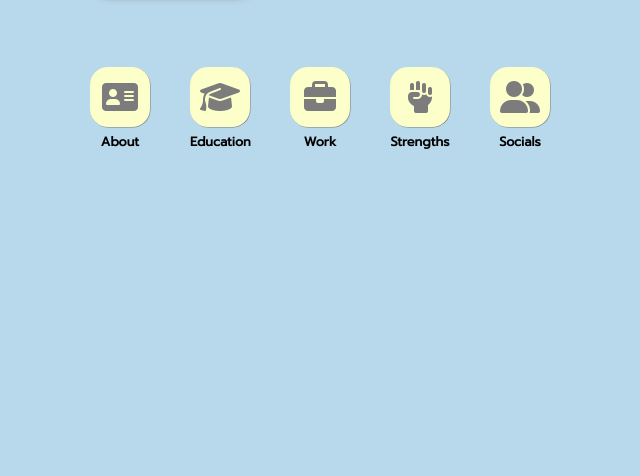
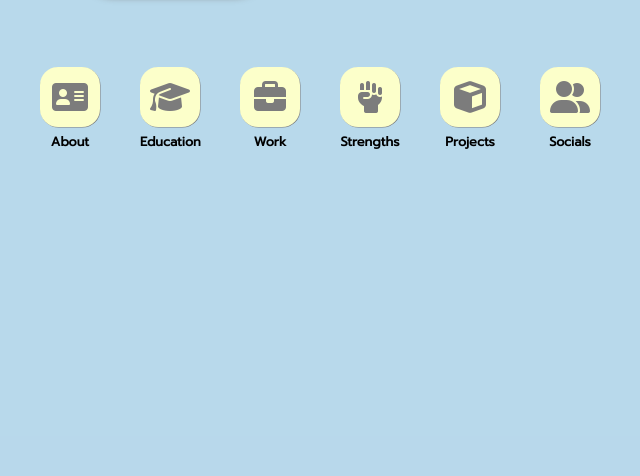
Before and after one commit to Krisejg99/CV-phone-theme, a plain HTML site: page index.html in a window 1280 px wide. Shown: the part 324-800 px from the top of the page, without its empty margins (320-960 px from the left). Drawn offline with Linux system fonts and the light colour scheme.

Commit message:
added projects app on index and about.html

```diff
--- a/index.html
+++ b/index.html
@@ -51,6 +51,12 @@
 					<h2>Strengths</h2>
                 </a>
             </li>
+			<li class="app-list-item">
+                <a href="about.html#project-section" class="app">
+                    <i class="fa-solid fa-cube"></i>
+					<h2>Projects</h2>
+                </a>
+            </li>
             <li class="app-list-item">
                 <a href="about.html#social-section" class="app">
                     <i class="fa-solid fa-user-group"></i>
--- a/scss/style.scss
+++ b/scss/style.scss
@@ -88,13 +88,10 @@
 			img {
 				margin: 0 50px 0 0;
 			}
+		}
 
-			.titles {
-				h1 {
-					// font-size: 4rem;
-					// line-height: 4rem;
-				}
-			}
+		.app-list {
+			max-width: 100%;
 		}
 	}
 }
```
Also changed, not shown: about.html (+6 -0 lines), css/style.min.css.
